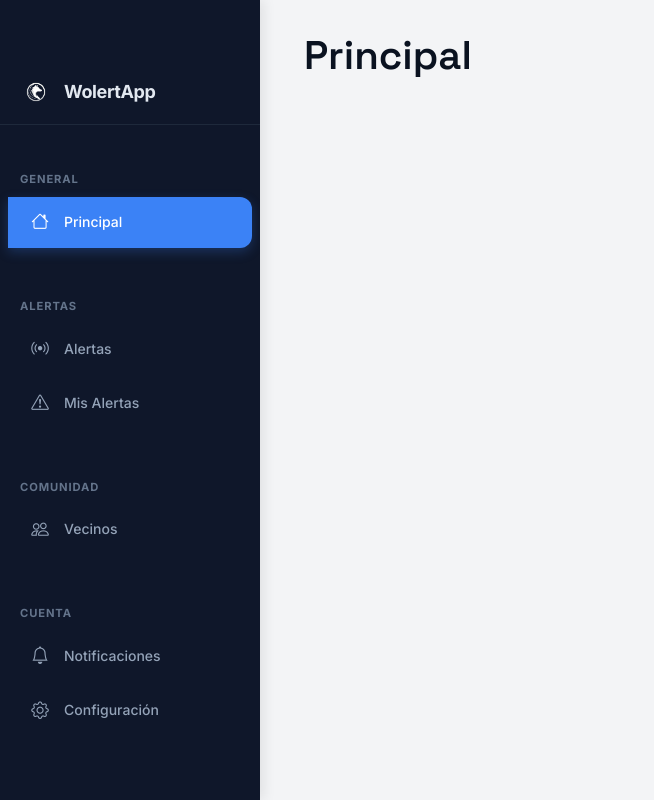
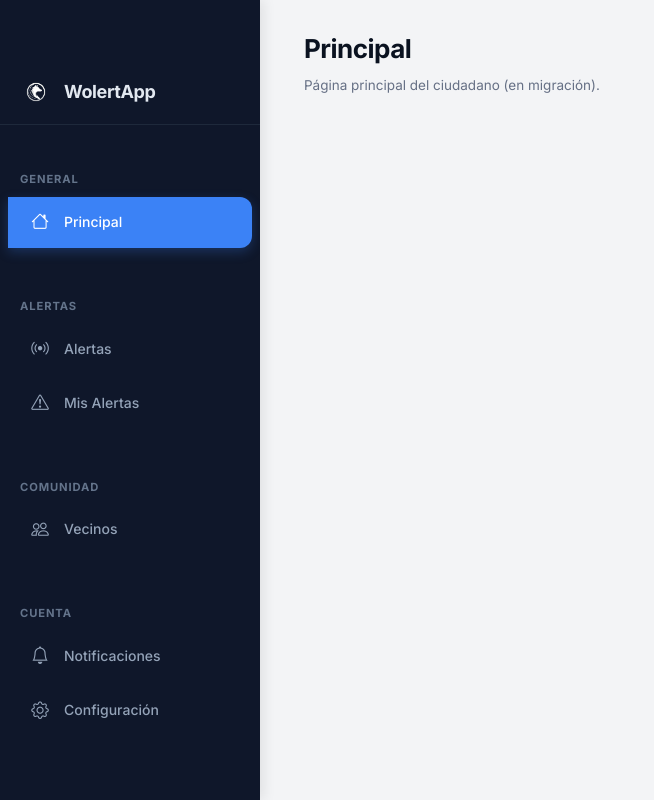
Before and after one commit to ksgutierrez05/WolertApp-Web, a React (Vite) app: page /ciudadano in a window 1280 px wide. Shown: the whole page, without its empty margins (0-654 px from the left). Built offline with nearby package versions, Linux system fonts and the light colour scheme.

Commit message:
feat: migracion inicial pagina principal ciudadano

```diff
--- /dev/null
+++ b/src/Components/Ciudadano/Pages/Principal.jsx
@@ -0,0 +1,8 @@
+export default function Principal() {
+  return (
+    <div className="container-fluid">
+      <h1 className="hero-title-dash" style={{ color: 'var(--ink)', fontSize: '26px' }}>Principal</h1>
+      <p className="hero-text-dash" style={{ color: 'var(--muted)' }}>Página principal del ciudadano (en migración).</p>
+    </div>
+  );
+}
--- a/src/Pages/Ciudadano/ciudadano.jsx
+++ b/src/Pages/Ciudadano/ciudadano.jsx
@@ -1,11 +1,13 @@
 import { Routes, Route } from 'react-router-dom';
 import CiudadanoLayout from '../../Components/Ciudadano/CiudadanoLayout';
+import Principal from '../../Components/Ciudadano/Pages/Principal';
 
 export default function Ciudadano() {
   return (
     <CiudadanoLayout>
       <Routes>
-        <Route index element={<div className="container-fluid"><h1>Principal</h1></div>} />
+        <Route index element={<Principal />} />
+        <Route path="principal" element={<Principal />} />
       </Routes>
     </CiudadanoLayout>
   );
```
Also changed, not shown: src/Pages/Admin/admin.jsx (line endings or trailing spaces).
